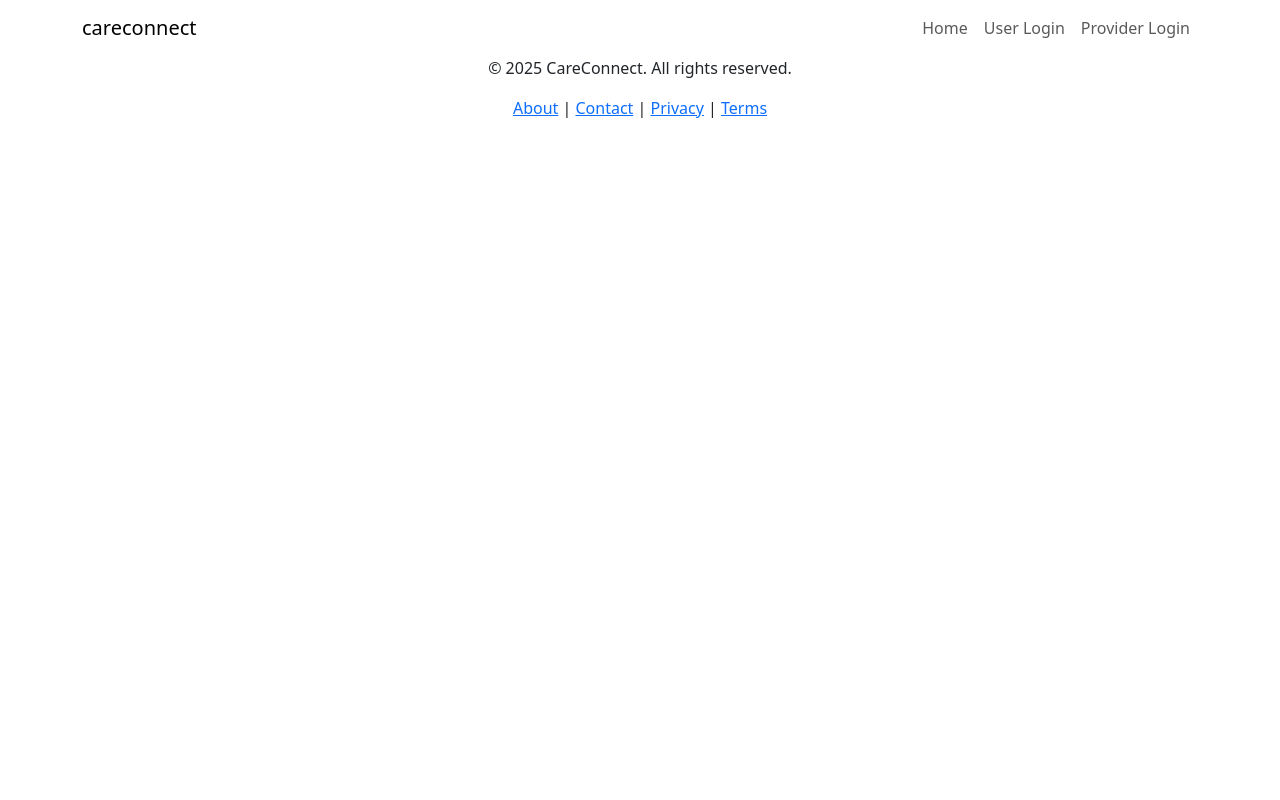
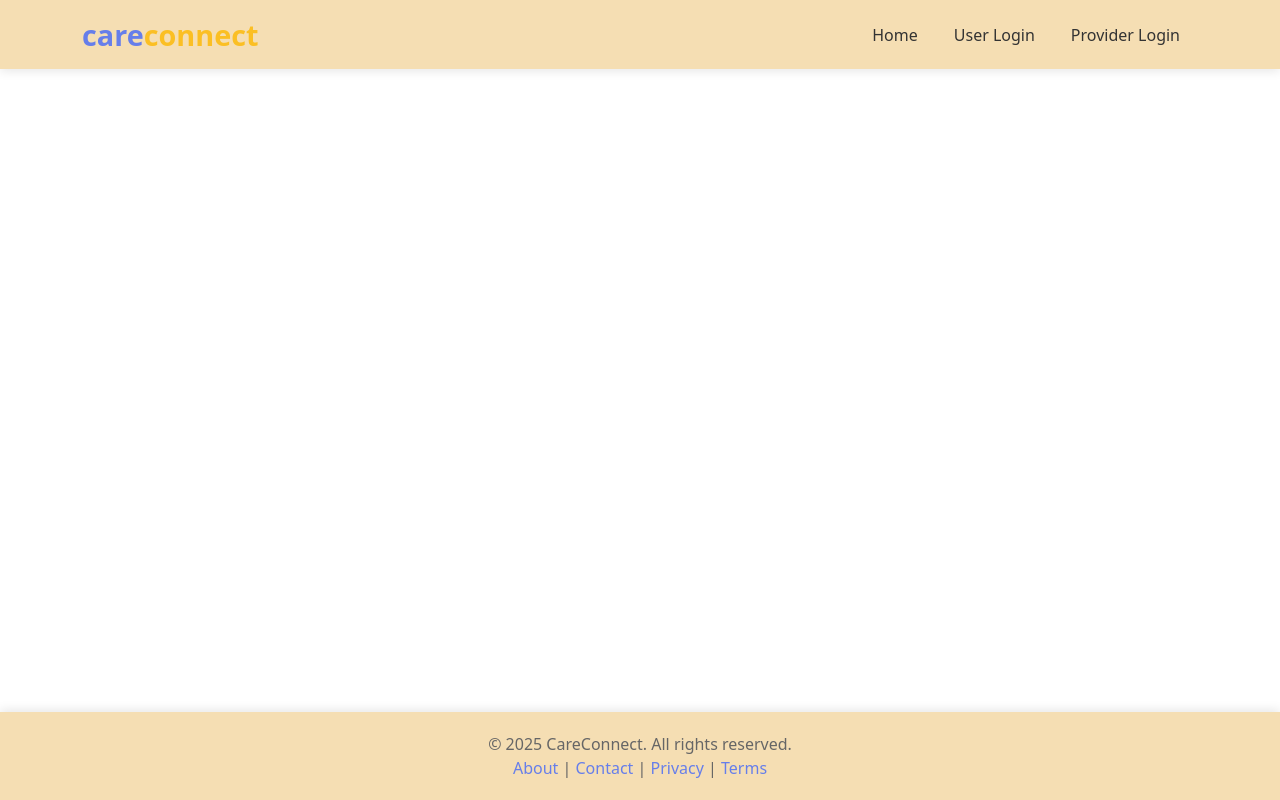
Before and after one commit to Sharmin-Sultana-Shila/CareConnect, a Django app: template templates/base.html in a window 1280 px wide. Run offline with Django 3.2, Linux system fonts and the light colour scheme; the template is opened without the code that fills it, so the values that code supplies are empty; some libraries are stand-ins or nearby versions.

Commit message:
Added internal  css in base.html  at head tag

```diff
--- a/templates/base.html
+++ b/templates/base.html
@@ -11,7 +11,64 @@
           integrity="sha512-2SwdPD6INVrV/lHTZbO2nodKhrnDdJK9/kg2XD1r9uGqPo1cUbujc+IYdlYdEErWNu69gVcYgdxlmVmzTWnetw=="
           crossorigin="anonymous" referrerpolicy="no-referrer"
     />
+    <style>
+        body {
+            display: flex;
+            flex-direction: column;
+            min-height: 100vh;
+            background: white;
+        }
 
+        .navbar {
+            background: wheat;
+            box-shadow: 0 2px 10px rgba(0,0,0,0.1);
+        }
+
+        .navbar-brand {
+            font-size: 1.8rem;
+            font-weight: bold;
+            color: #667eea !important;
+        }
+
+        .navbar-brand .connect {
+            color: #fbbf24;
+        }
+
+        .nav-link {
+            color: #333 !important;
+            font-weight: 500;
+            margin: 0 10px;
+        }
+
+        .nav-link:hover {
+            color: #667eea !important;
+        }
+
+        .main-content {
+            flex: 1;
+        }
+
+        footer {
+            background: wheat;
+            padding: 20px 0;
+            margin-top: 50px;
+            box-shadow: 0 -2px 10px rgba(0,0,0,0.1);
+        }
+
+        footer p {
+            margin: 0;
+            color: #666;
+        }
+
+        footer a {
+            color: #667eea;
+            text-decoration: none;
+        }
+
+        footer a:hover {
+            text-decoration: underline;
+        }
+    </style>
 </head>
 <body>
     <nav class="navbar navbar-expand-lg navbar-light">
```
Also changed, not shown: db.sqlite3.
